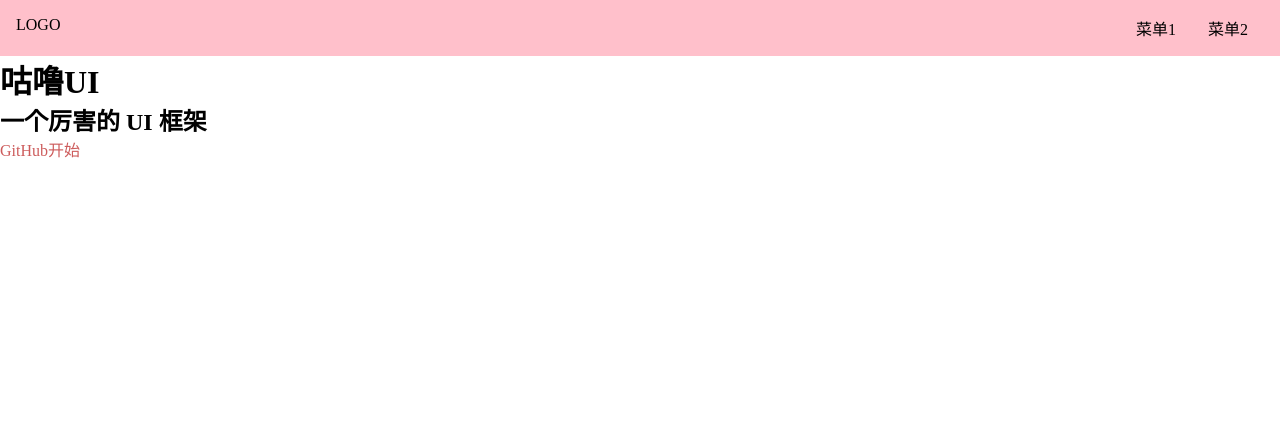
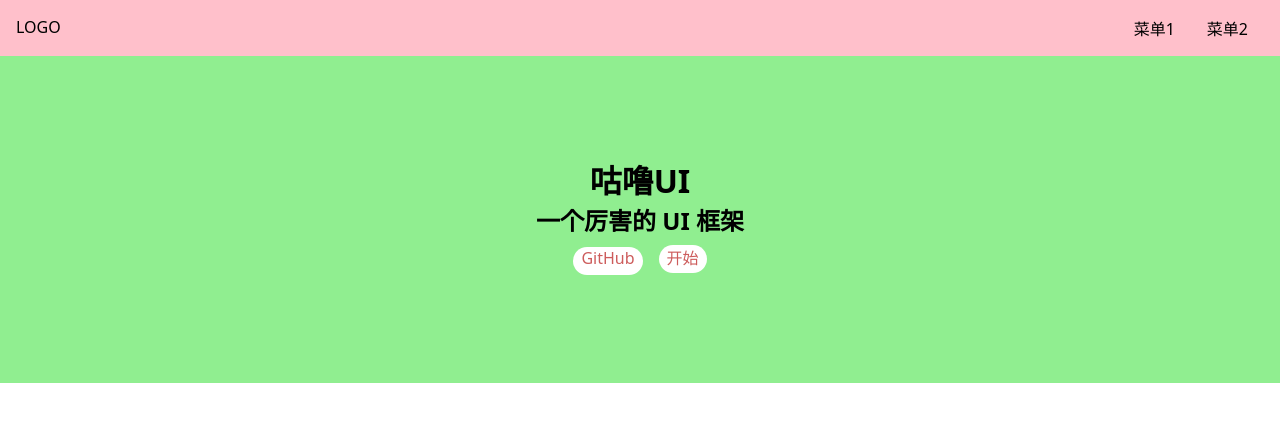
Before and after one commit to isCCcc/isccui, a Vue app: page /#/ in a window 1280 px wide. Shown: the top 422 px of the page. Built offline with nearby package versions, Linux system fonts and the light colour scheme.

Commit message:
Home 页面的 css

```diff
--- a/src/index.scss
+++ b/src/index.scss
@@ -15,5 +15,12 @@ a {
 
   &:hover {
     border-bottom: 1px;
+    cursor: pointer;
   }
 }
+
+
+body {
+  font-size: 16px;
+  font-family: system-ui, -apple-system, BlinkMacSystemFont, 'Segoe UI', Roboto, Oxygen, Ubuntu, Cantarell, 'Open Sans', 'Helvetica Neue', sans-serif;
+}
--- a/src/views/Home.vue
+++ b/src/views/Home.vue
@@ -20,4 +20,26 @@ export default {
 </script>
 
 <style lang="scss" scoped>
+.banner {
+    padding: 100px 0;
+    display: flex;
+    justify-content: center;
+    align-items: center;
+    flex-direction: column;
+    background-color: lightgreen;
+
+    >.actions {
+        padding: 8px 0;
+
+        a {
+            margin: 0 8px;
+            background-color: #fff;
+            display: inline-block;
+            $h: 28px;
+            height: $h;
+            border-radius: $h/2;
+            padding: 0 8px;
+        }
+    }
+}
 </style>
```
